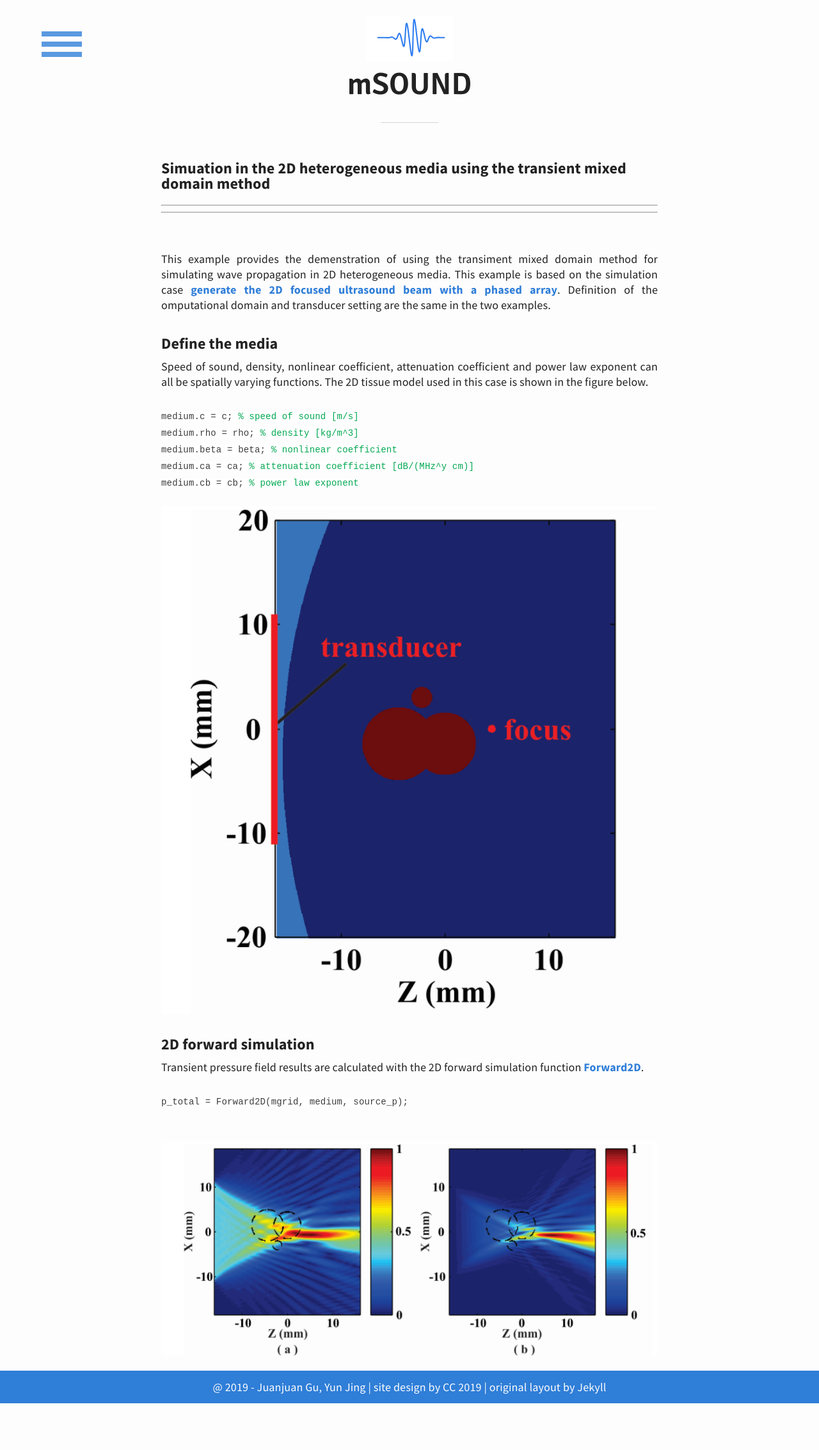
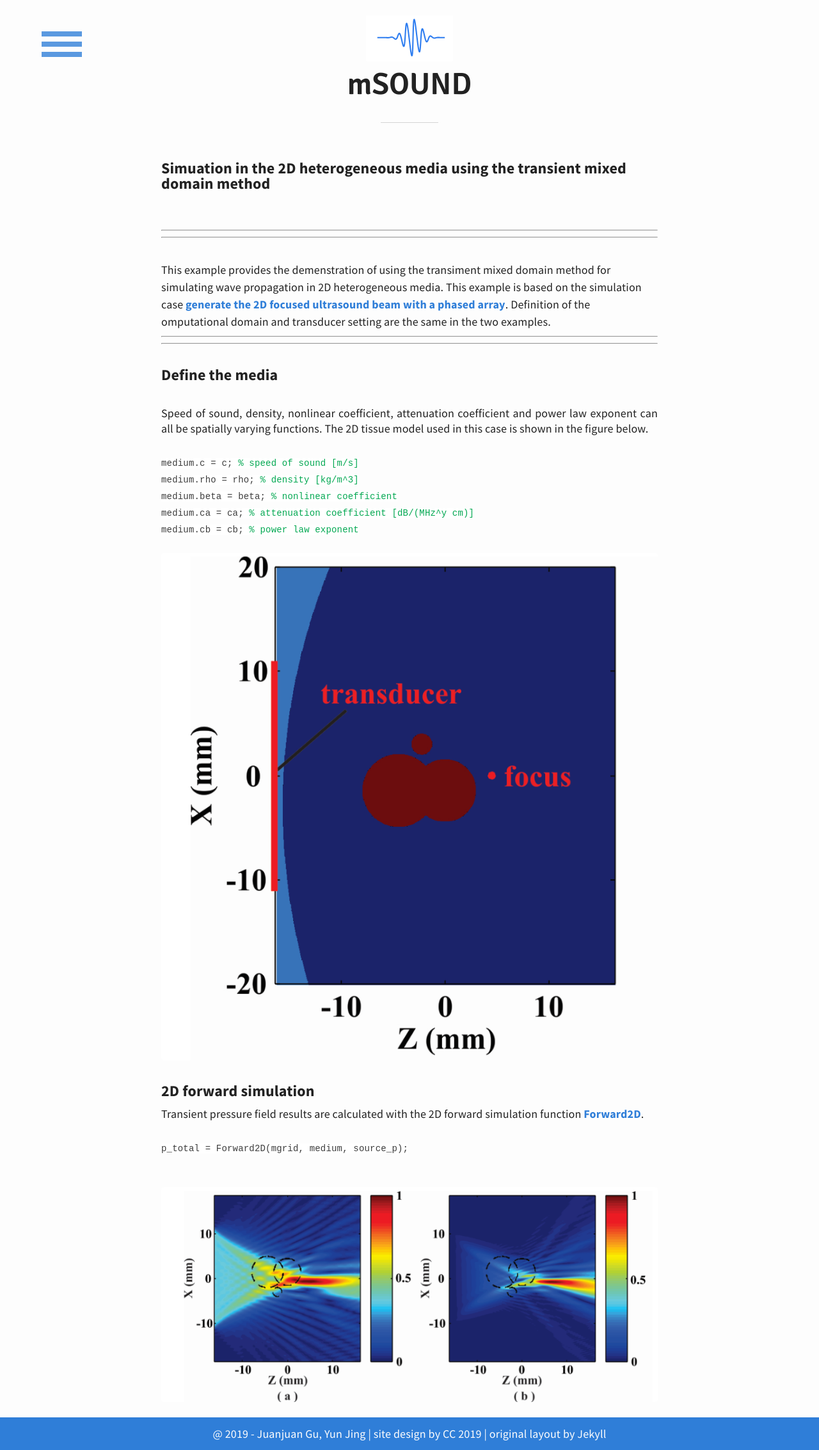
Before and after one commit to m-SOUND/mSOUND, a Jekyll site: the page built from _posts/2019-02-18-TMDM_2D_heterogeneous.html, in a window 1280 px wide. Shown: the whole page at 64% size. Built offline with Jekyll 4.4.1, drawn with Linux system fonts in a browser that asks for light colours; before the commit the page ends 2193 px from its top, so only the background shows below that.

Commit message:
Update 2019-02-18-TMDM_2D_heterogeneous.html

```diff
--- a/_posts/2019-02-18-TMDM_2D_heterogeneous.html
+++ b/_posts/2019-02-18-TMDM_2D_heterogeneous.html
@@ -1,21 +1,23 @@
 ---
 title: Simuation in the 2D heterogeneous media using the transient mixed domain method
 ---
+<p>
+<br>
 <hr>
 <hr>
- <br>
-<!---Description--->
-<p>
-<br>This example provides the demenstration of using the transiment mixed domain method for simulating wave propagation in 2D heterogeneous media.
+<br>
+This example provides the demenstration of using the transiment mixed domain method for simulating wave propagation in 2D heterogeneous media.
  This example is based on the simulation case
   <a href="https://m-sound.github.io/mSOUND/generate_2D_focused_ultrasound_beam_with_phased_array">generate the 2D focused ultrasound beam with a phased array</a>.
  Definition of the omputational domain and transducer setting are the same in the two examples.
- <br>
+<hr>
+<hr>
 </p>
 
 <!---Define the media--->
 <h6>Define the media</h6>
 <p>
+ <br>
  Speed of sound, density, nonlinear coefficient, attenuation coefficient and power law exponent can all be spatially varying functions.
  The 2D tissue model used in this case is shown in the figure below.
  <code>
```
